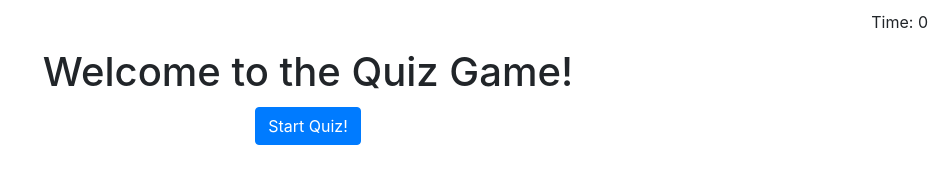
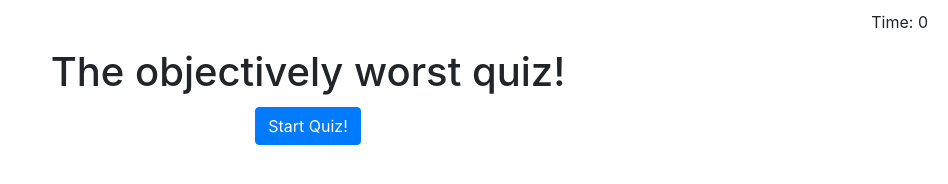
Before and after one commit to rjustin16/codequiz, a plain HTML site: page index.html in a window 1280 px wide. Shown: the whole page, without its empty margins (332-1280 px from the left). Drawn offline with nearby package versions, Linux system fonts and the light colour scheme.

Commit message:
this is the way

```diff
--- a/index.html
+++ b/index.html
@@ -19,7 +19,7 @@
 <body>
     <div class="text-center mt-5">
         <div id="start-prompt">
-        <h1>Welcome to the Quiz Game!</h1>
+        <h1>The objectively worst quiz!</h1>
         <button class="btn btn-primary" id="start">Start Quiz!</button>
     </div>
     <div id="questions" style="display: none;">
--- a/script.js
+++ b/script.js
@@ -56,7 +56,7 @@ function handleStartClick(e) {
 
     if (secondsLeft <= 0) {
       clearInterval(timerInterval);
-      alert("the quiz is over");
+    //   prompt("the quiz is over");
     }
 
   }, 1000);
```
